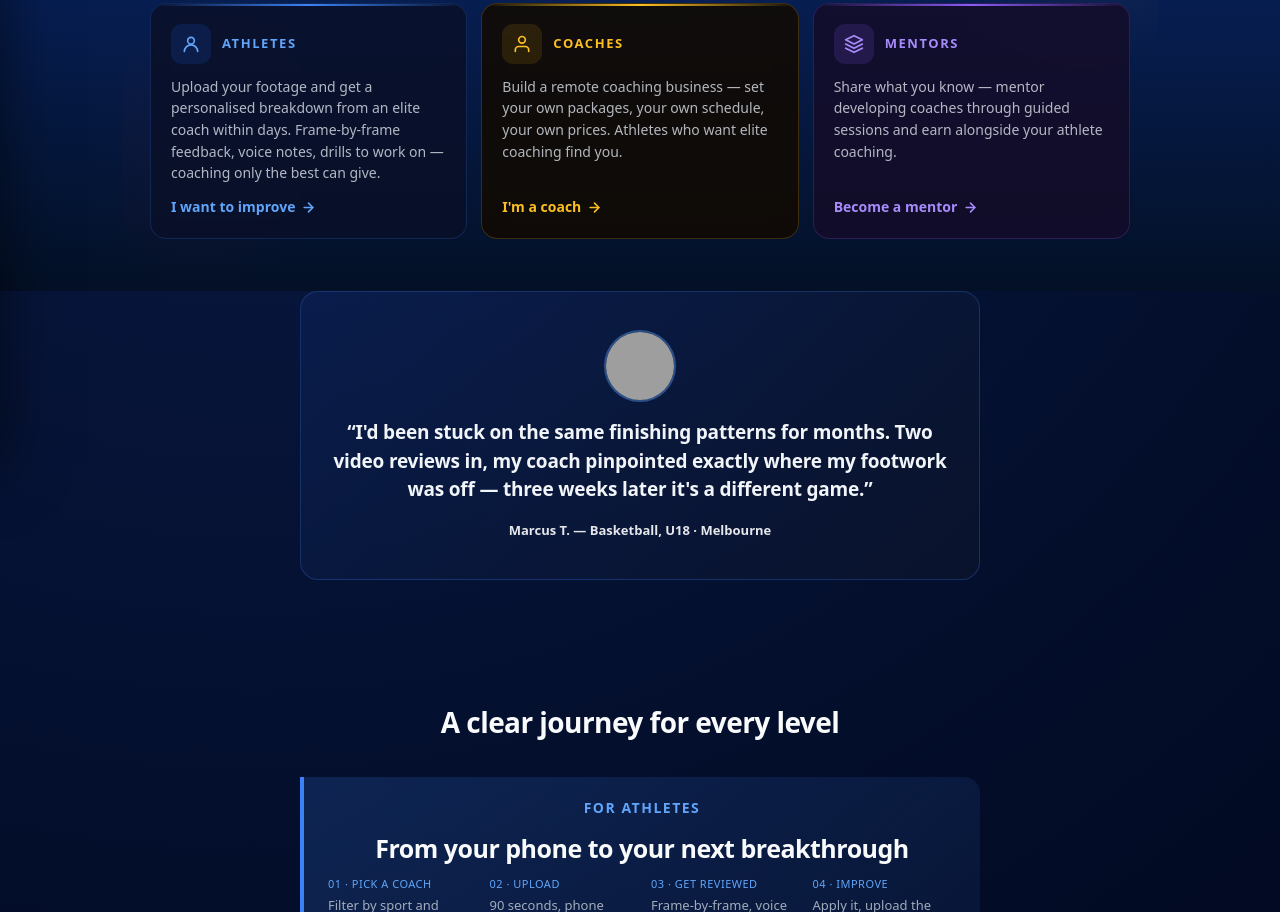
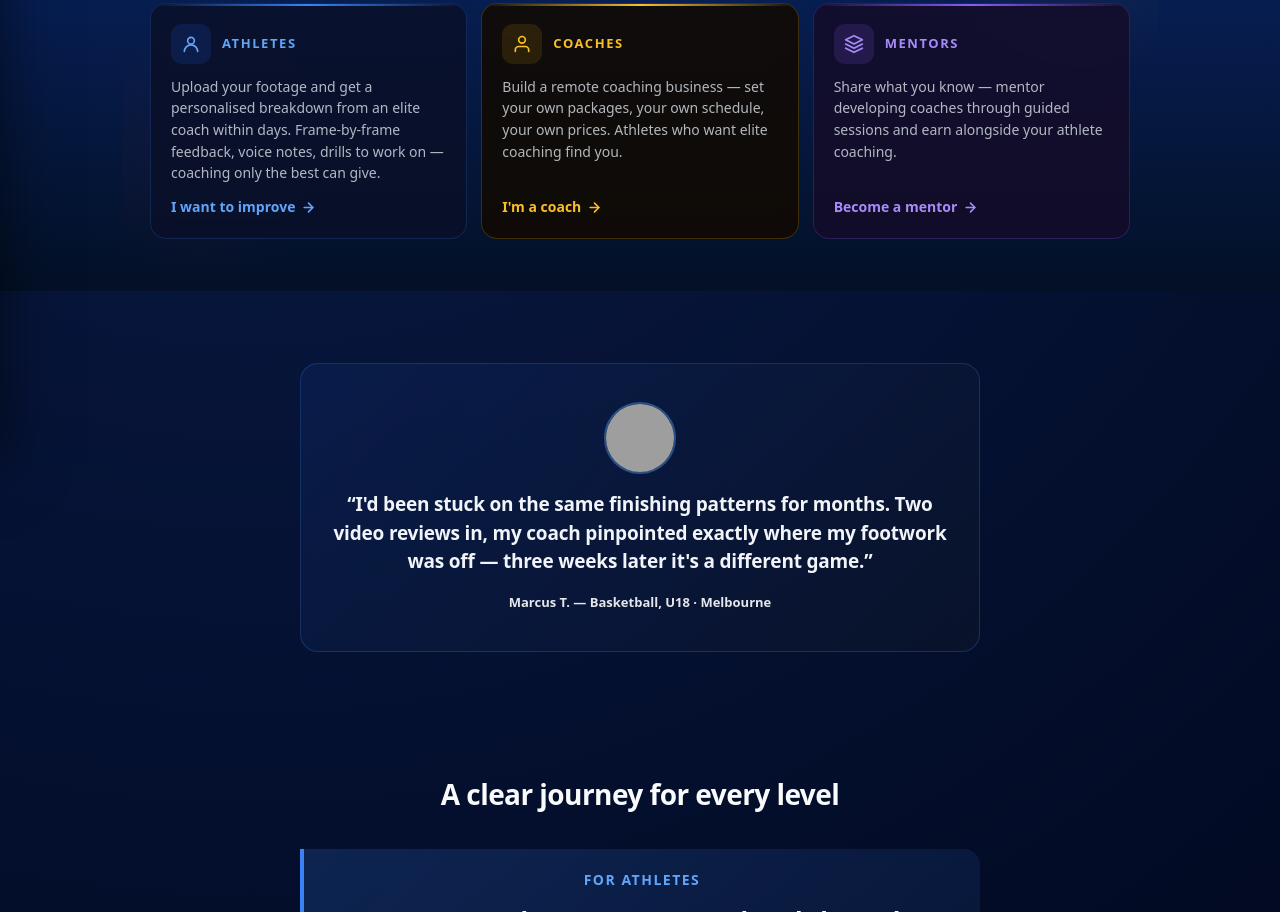
Before and after one commit to coachanywhere/coachanywhere, a website: page index.html in a window 1280 px wide. Shown: the part 334-1246 px from the top of the page. Drawn offline with Linux system fonts and the light colour scheme; grey boxes are pictures that could not be loaded.

Commit message:
Homepage: add breathing room above testimonial carousel
Bump the testimonial section's top padding from 0 to 72px so the
carousel separates clearly from the section above it.

Co-Authored-By: Claude Opus 4.7 (1M context) <noreply@anthropic.com>

```diff
--- a/index.html
+++ b/index.html
@@ -357,7 +357,7 @@
 
 <!-- TESTIMONIAL CAROUSEL — auto-rotates every 6s with a cross-fade. No arrows/dots.
      PLACEHOLDER content — swap quotes/images/attributions for real testimonials later. -->
-<section class="block" style="padding-top:0;">
+<section class="block" style="padding-top:72px;">
   <div class="container">
     <div class="tcard">
       <div class="tslide" id="tSlide">
```
